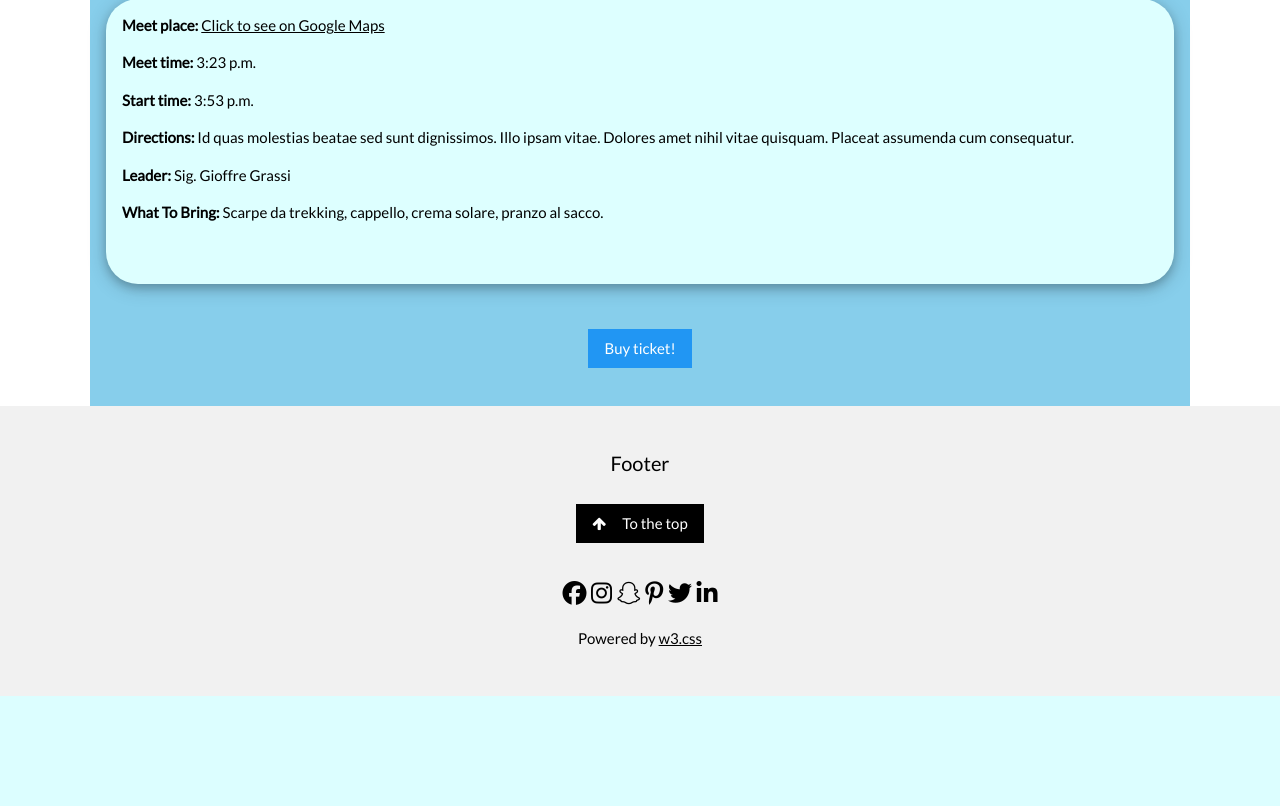
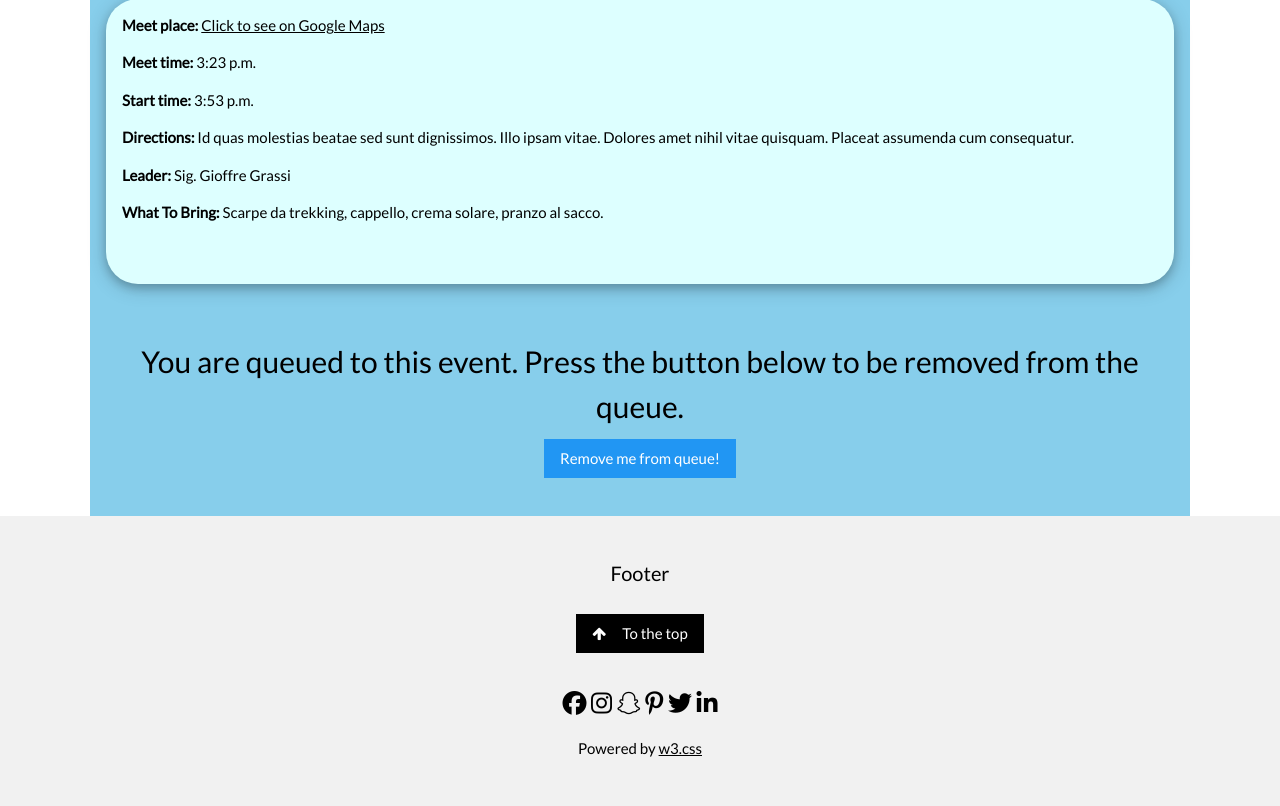
Before and after one commit to FlavioBortolan/TravelsEtc, a Django app: page /TravelsApp/SingleActivity/330/ in a window 1280 px wide. Shown: the part 1190-1996 px from the top of the page. Before the commit the page ends 1886 px from the top, so only its background shows below. Run offline with Django 3.2, Linux system fonts and the light colour scheme; a user stored in the database is signed in; data comes from the database, SQL or seed files in the repository; both versions use the stored data as it was after the commit; some libraries are stand-ins or nearby versions; some web fonts are replaced.

Commit message:
Added possibility to queue to an event

```diff
--- a/TravelsApp/forms.py
+++ b/TravelsApp/forms.py
@@ -59,6 +59,11 @@ class UserForm(forms.ModelForm):
             'email':            forms.EmailInput(attrs={'class': "w3-input"}),
         }
 
+        #labels = {
+        #    'first_name': 'Nome',
+        #    'last_name': 'Cognome',
+        #}
+
 class UserProfileInfoForm(forms.ModelForm):
 
     exp_date = forms.DateField(required=False, widget = forms.DateInput(attrs={'class': "w3-input", 'disabled': 'True', 'required': 'False'}))
--- a/TravelsApp/models.py
+++ b/TravelsApp/models.py
@@ -70,6 +70,7 @@ class Event(models.Model):
     date = models.DateField(default = timezone.now)
     time = models.TimeField(default = timezone.now)
     partecipants = models.ManyToManyField(User)
+    queued_partecipants = models.ManyToManyField(User, related_name='my_queued_events')
     confirmed = models.BooleanField(default=0)
 
     def __str__(self):
--- a/TravelsApp/templates/TravelsApp/event_detail.html
+++ b/TravelsApp/templates/TravelsApp/event_detail.html
@@ -41,9 +41,6 @@
             <div class="w3-container w3-center" style="height:300px">
               <p>{{ event.activity.activityDetail }}</p>
             </div>
-
-
-
 
           </div>
         </div>
@@ -132,7 +129,18 @@
             -->
             {% endif %}
 
-          {% else %}
+          {% elif queued_to_this_event %}
+            <form action="{% url 'TravelsApp:queue_to_event' pk=event.id command='remove_me' %}" method="get">
+
+              <div class="w3-center">
+                <h2>You are queued to this event. Press the button below to be removed from the queue. </h2>
+                <button class="w3-btn w3-blue w3-center" type="submit">Remove me from queue!</button>
+              </div>
+
+              <br>
+
+            </form>
+          {% elif event.partecipants.count < event.activity.maxNumPartecipants %}
           <form action="{% url 'TravelsApp:buyticket' pk=event.id buy_step='confirmation' %}" method="get">
 
             <div class="w3-center">
@@ -142,6 +150,18 @@
             <br>
 
           </form>
+          {% else %}
+          <form action="{% url 'TravelsApp:queue_to_event' pk=event.id command='add_me' %}" method="get">
+
+            <div class="w3-center">
+              <h2>This event is full! Press the button below to be added to the queue. You will be notified as soon as a place becomes available</h2>
+              <button class="w3-btn w3-blue w3-center" type="submit">Add me to the queue!</button>
+            </div>
+
+            <br>
+
+          </form>
+
           {% endif %}
 
 
--- a/TravelsApp/urls.py
+++ b/TravelsApp/urls.py
@@ -15,6 +15,8 @@ urlpatterns=[
     path('events/<str:filter_mode>/',views.EventListView.as_view(), name='events'),
     path("SingleActivity/<int:pk>/",views.SingleEvent.as_view(),name="single"),
     path('buyticket/<int:pk>/<str:buy_step>',views.BuyTicketView.as_view(),name="buyticket"),
+    path('queue_to_event/<int:pk>/<str:command>',views.QueueToEventView.as_view(),name="queue_to_event"),
+
     path('ask_refund/<int:pk>/<str:refund_step>',views.AskRefundView.as_view(),name="ask_refund"),
 
 ]
--- a/TravelsApp/views.py
+++ b/TravelsApp/views.py
@@ -434,6 +434,14 @@ class SingleEvent(DetailView):
             context['user_already_has_this_ticket'] = False
             logger.error('The user does not have this ticket')
 
+        if self.request.user.my_queued_events.filter(id=self.kwargs['pk']).count()>0:
+            context['queued_to_this_event'] = True
+            logger.error('The user is queued to the event')
+        else:
+            context['queued_to_this_event']  = False
+            logger.error('The user is not queued to the event')
+
+
         event = Event.objects.filter(id=self.kwargs['pk'])[0]
 
         #inject the name of the image of the event
@@ -445,7 +453,7 @@ class SingleEvent(DetailView):
 
         #detect if it is possible to ask for refund
         refund_limit_time = dt - timedelta(hours=48)
-        if  refund_limit_time > datetime.now():
+        if  refund_limit_time > datetime.now() and context['user_already_has_this_ticket']:
             context['can_ask_refund'] = True
             print('The guy can have his money back as:' + str(refund_limit_time) + '>' + str(datetime.now()))
         else:
@@ -476,9 +484,6 @@ class AskRefundView(TemplateView):
         context  = super().get_context_data(**kwargs)
         context['event'] = Event.objects.get(id=kwargs['pk'])
         context['refund_step'] =  kwargs['refund_step']
-
-        #second step is refund Successful
-        #if context['refund_step'] == 2:
 
         return context
 
@@ -517,6 +522,45 @@ class AskRefundView(TemplateView):
                       self.template_name,
                       context)
 
+class QueueToEventView(TemplateView):
+    template_name = "TravelsApp/queue_to_event.html"
+
+    #Handles the 'POST' request from the client browser
+    def get(self, request, *args, **kwargs):
+
+        print('QueueToEventView.POST')
+        context  = super().get_context_data(**kwargs)
+        context['event'] = Event.objects.get(id=kwargs['pk'])
+
+        #Is the user queued to this event
+        if context['event'].queued_partecipants.filter(username=request.user.username).count()>0 :
+            context['user_queued'] = True
+        else:
+            context['user_queued'] = False
+
+        #Gestire il caso in cui l'utente è già in coda ma chiede di essere accodato nel html
+
+
+        if kwargs['command'] == 'add_me':
+            #add current user to the queue
+            context['event'].queued_partecipants.add(request.user)
+            context['event'].save()
+            context['cmd']  ='add_me'
+            print ('user added to queue')
+
+
+        elif kwargs['command'] == 'remove_me':
+            #remove current user to the queue
+            context['event'].queued_partecipants.remove(request.user)
+            context['event'].save()
+            context['cmd']  = 'remove_me'
+            print ('user removed from queue')
+
+
+        return render(request,
+                      self.template_name,
+                      context)
+
 def get_setting(name):
     r = Setting.objects.get(name=name).value
     return r
--- a/todo.txt
+++ b/todo.txt
@@ -1,9 +1,8 @@
 
 
 
--sistemare layout. triggerare post nei filtri al cambiamento di un elemento
-
-- capire come sovrascrivere la label del widget per le traduzioni in italiano
+- se un utente si toglie dal evento viene inviata mail al primo della lista...o a tutti??
+  aggiungere questa operazione ad un task periodico ogni 5 mins.
 
 -  Se un utente tenta di comprare un biglietto con sottoscrizione scaduta gli viene proposto di
   comprare biglietto + rinnovo.
```
Also changed, not shown: TravelsApp/templates/TravelsApp/queue_to_event.html (added, +39 -0 lines), populate.py (+6 -1 lines), question.txt (deleted, +0 -79 lines), scheduled_tasks.py (added, +26 -0 lines), TravelsApp/migrations/0021_event_queued_partecipants.py (added), db.sqlite3.
